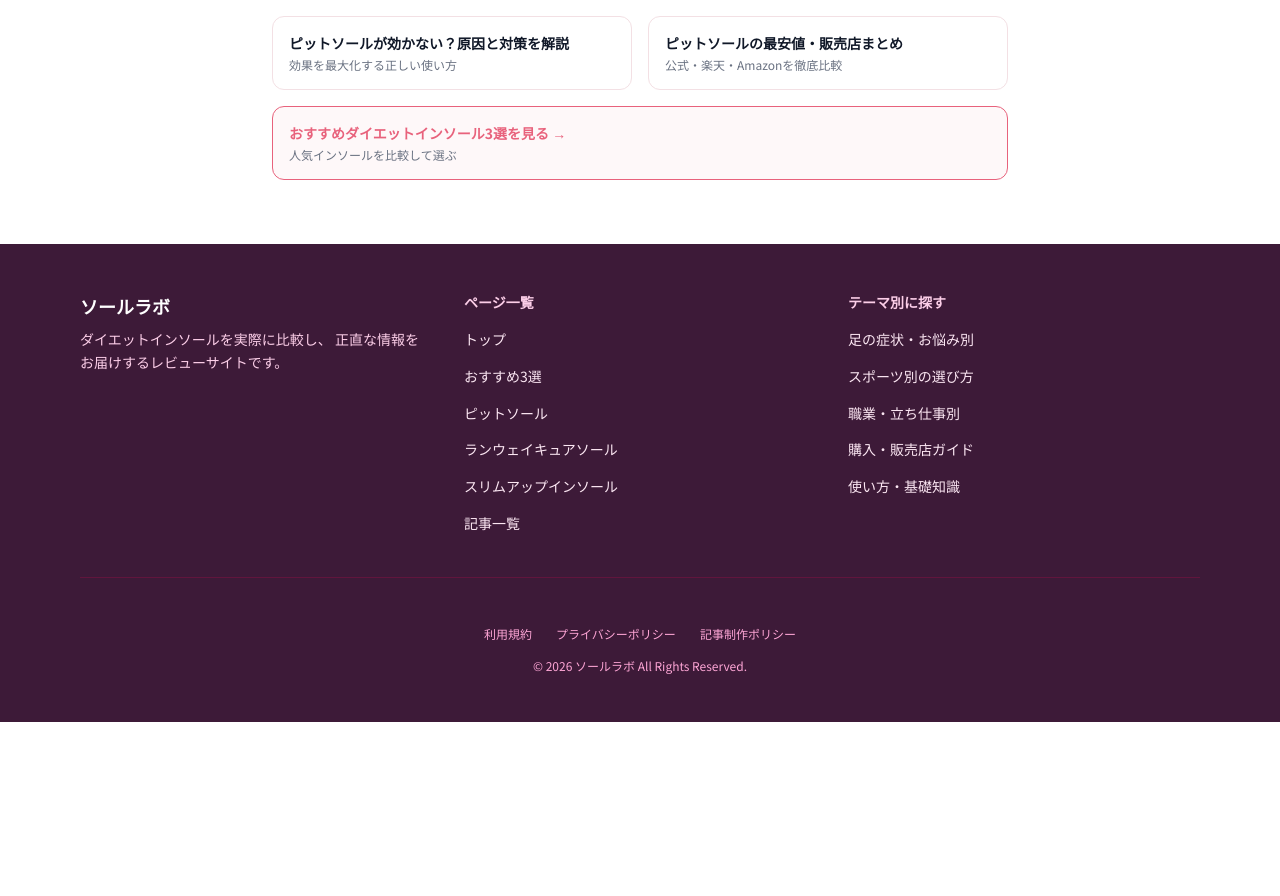
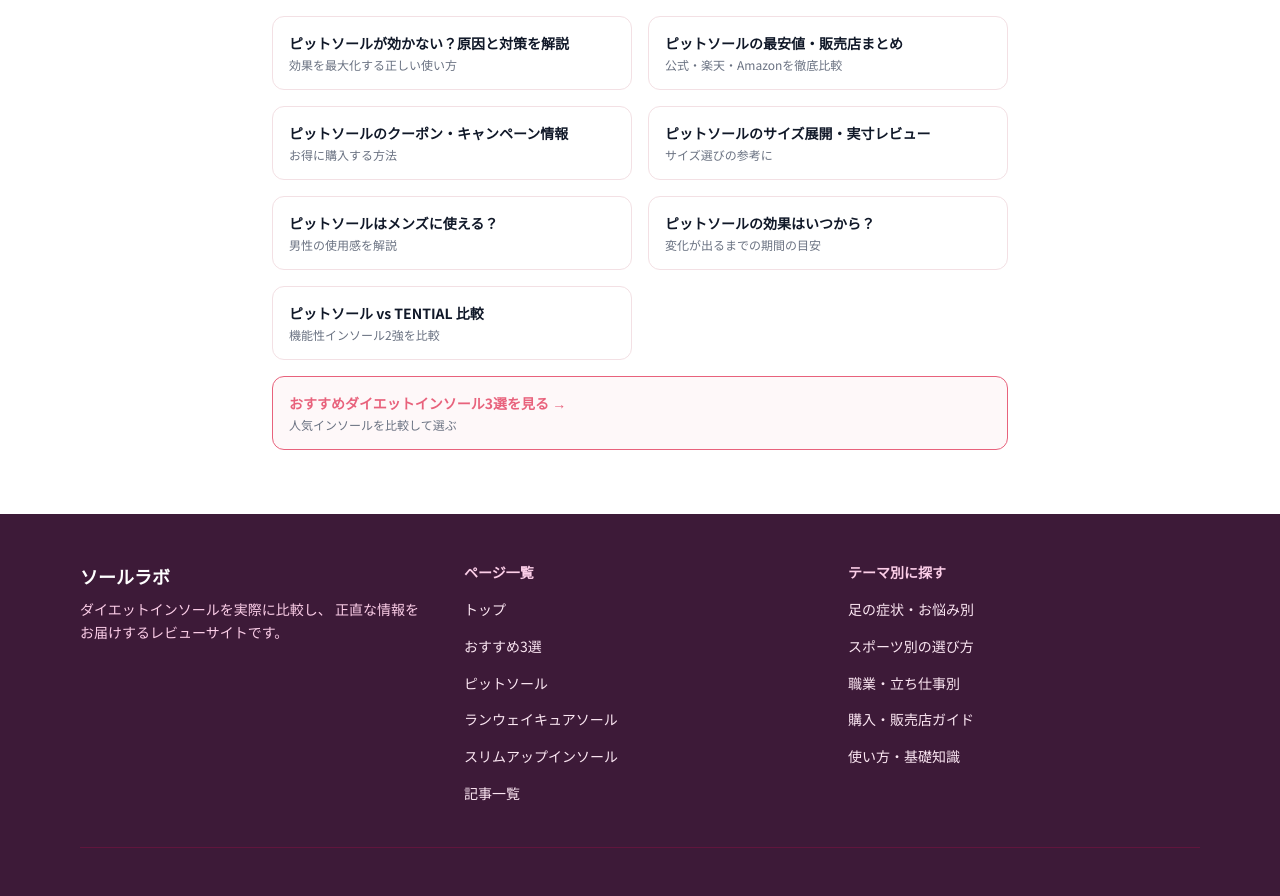
Before and after one commit to webmaster0818/sole-lab, a Next.js app: page /pitsole in a window 1280 px wide. Shown: the part 8314-9210 px from the top of the page. Before the commit the page ends 9036 px from the top, so only its background shows below. Built offline with nearby package versions, Linux system fonts and the light colour scheme.

Commit message:
①刈り取り(製品名クエリ取り切り): 3製品ページを購買直前クラスタのハブ化、内部リンク集約。sitemap lastmod更新

```diff
--- a/app/pitsole/page.tsx
+++ b/app/pitsole/page.tsx
@@ -1111,6 +1111,26 @@
               <p className="text-sm font-semibold text-gray-900">ピットソールの最安値・販売店まとめ</p>
               <p className="text-xs text-gray-500 mt-1">公式・楽天・Amazonを徹底比較</p>
             </Link>
+            <Link href="/articles/pitsole-coupon/" className="block p-4 border border-[#f3e0e4] rounded-xl hover:bg-[#fdf2f4] transition-colors">
+              <p className="text-sm font-semibold text-gray-900">ピットソールのクーポン・キャンペーン情報</p>
+              <p className="text-xs text-gray-500 mt-1">お得に購入する方法</p>
+            </Link>
+            <Link href="/articles/pitsole-all-sizes/" className="block p-4 border border-[#f3e0e4] rounded-xl hover:bg-[#fdf2f4] transition-colors">
+              <p className="text-sm font-semibold text-gray-900">ピットソールのサイズ展開・実寸レビュー</p>
+              <p className="text-xs text-gray-500 mt-1">サイズ選びの参考に</p>
+            </Link>
+            <Link href="/articles/pitsole-mens/" className="block p-4 border border-[#f3e0e4] rounded-xl hover:bg-[#fdf2f4] transition-colors">
+              <p className="text-sm font-semibold text-gray-900">ピットソールはメンズに使える？</p>
+              <p className="text-xs text-gray-500 mt-1">男性の使用感を解説</p>
+            </Link>
+            <Link href="/articles/pitsole-timeline/" className="block p-4 border border-[#f3e0e4] rounded-xl hover:bg-[#fdf2f4] transition-colors">
+              <p className="text-sm font-semibold text-gray-900">ピットソールの効果はいつから？</p>
+              <p className="text-xs text-gray-500 mt-1">変化が出るまでの期間の目安</p>
+            </Link>
+            <Link href="/articles/pitsole-vs-tential/" className="block p-4 border border-[#f3e0e4] rounded-xl hover:bg-[#fdf2f4] transition-colors">
+              <p className="text-sm font-semibold text-gray-900">ピットソール vs TENTIAL 比較</p>
+              <p className="text-xs text-gray-500 mt-1">機能性インソール2強を比較</p>
+            </Link>
             <Link href="/ranking/" className="block p-4 border border-[#e8627c] rounded-xl hover:bg-[#fdf2f4] transition-colors bg-[#fdf2f4]/50 md:col-span-2">
               <p className="text-sm font-semibold text-[#e8627c]">おすすめダイエットインソール3選を見る →</p>
               <p className="text-xs text-gray-500 mt-1">人気インソールを比較して選ぶ</p>
--- a/app/runway-cure-sole/page.tsx
+++ b/app/runway-cure-sole/page.tsx
@@ -1053,6 +1053,10 @@
               <p className="text-sm font-semibold text-gray-900">ランウェイキュアソールのサイズ選びガイド</p>
               <p className="text-xs text-gray-500 mt-1">外反母趾でも使える？サイズ別フィッティング解説</p>
             </Link>
+            <Link href="/articles/runway-mens-review/" className="block p-3 border border-[#f3e0e4] rounded-xl hover:bg-[#fdf2f4] transition-colors">
+              <p className="text-sm font-semibold text-gray-900">ランウェイ メンズ向けレビュー</p>
+              <p className="text-xs text-gray-500 mt-1">男性の使用感を検証</p>
+            </Link>
             <Link href="/ranking/" className="block p-3 border border-[#f3e0e4] rounded-xl hover:bg-[#fdf2f4] transition-colors">
               <p className="text-sm font-semibold text-gray-900">ダイエットインソールおすすめ3選を徹底比較</p>
               <p className="text-xs text-gray-500 mt-1">ピットソール・ランウェイキュアソール・スリムアップインソールを比較</p>
--- a/app/slim-up-insole/page.tsx
+++ b/app/slim-up-insole/page.tsx
@@ -1092,6 +1092,10 @@
               <p className="text-sm font-semibold text-gray-900">スリムアップインソールのサイズ選び・使い方ガイド</p>
               <p className="text-xs text-gray-500 mt-1">フリーサイズのカット方法と効果的な使い方を解説</p>
             </Link>
+            <Link href="/articles/slimup-long-review/" className="block p-3 border border-[#f3e0e4] rounded-xl hover:bg-[#fdf2f4] transition-colors">
+              <p className="text-sm font-semibold text-gray-900">スリムアップインソール 長期レビュー（3ヶ月使用）</p>
+              <p className="text-xs text-gray-500 mt-1">継続使用の効果を検証</p>
+            </Link>
             <Link href="/ranking/" className="block p-3 border border-[#f3e0e4] rounded-xl hover:bg-[#fdf2f4] transition-colors">
               <p className="text-sm font-semibold text-gray-900">ダイエットインソールおすすめ3選を徹底比較</p>
               <p className="text-xs text-gray-500 mt-1">ピットソール・ランウェイキュアソール・スリムアップインソールを比較</p>
```
Also changed, not shown: 2 other files (tests, documents, lock files or other folders).
